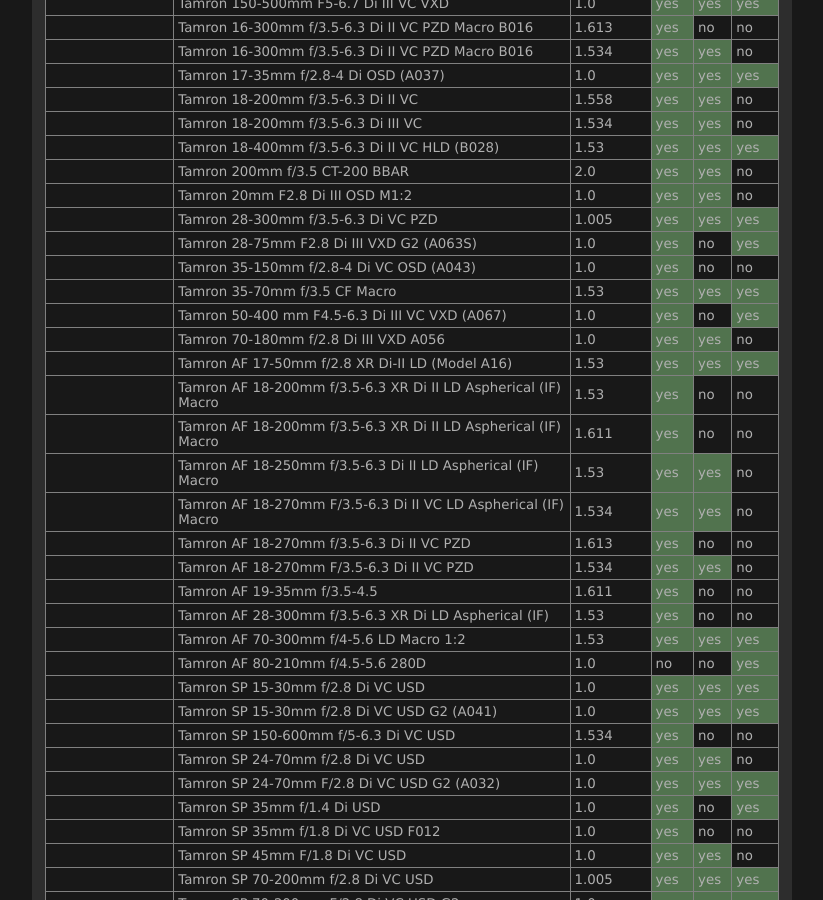
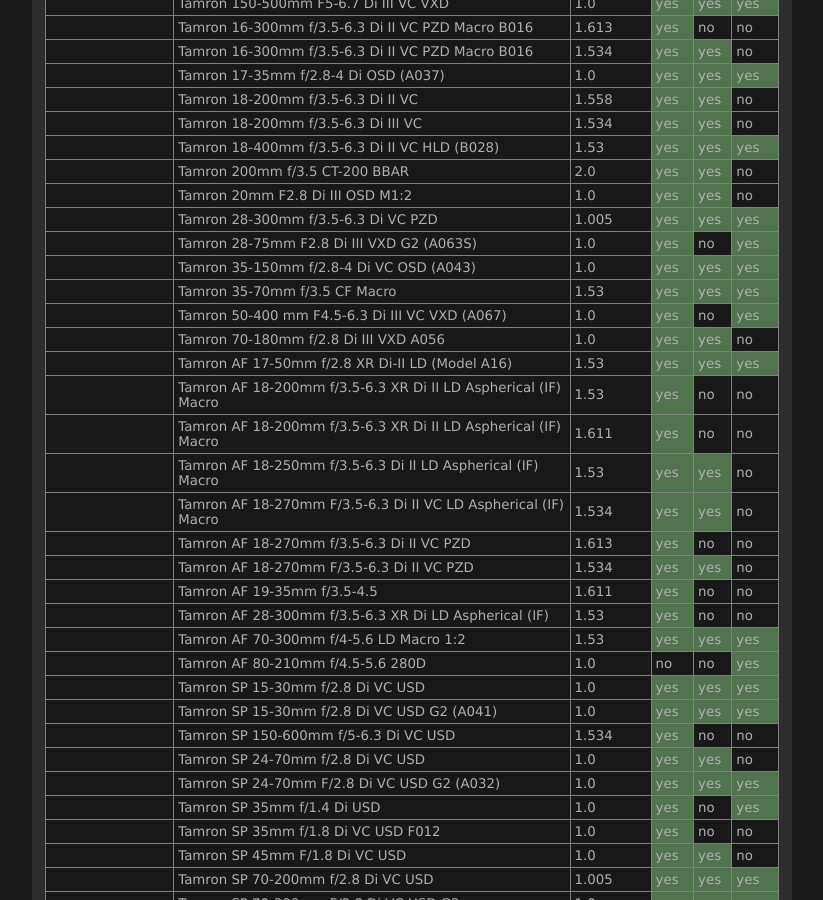
Before and after one commit to lensfun/lensfun.github.io, a Jekyll site: the page built from _posts/lenslist/2999-12-31-Lenslist-master.md, in a window 1280 px wide and 900 px high, scrolled down 29889 px. Shown: the whole window, without its empty margins (284-1107 px from the left). Built offline with Jekyll 4.4.1, drawn with Linux system fonts in a browser that asks for light colours.

Commit message:
Update master lens list from GitHub Actions

```diff
--- a/_posts/lenslist/2999-12-31-Lenslist-master.md
+++ b/_posts/lenslist/2999-12-31-Lenslist-master.md
@@ -1238,7 +1238,7 @@ This list was generated on 2024-08-15 from current Lensfun sources. Your Lensfun
 <tr class="lenslist-bg2"><td></td><td>Tamron 20mm F2.8 Di III OSD M1:2</td><td>1.0</td><td class="lenslist-highlight lenslist-check">yes</td><td class="lenslist-highlight lenslist-check">yes</td><td class="lenslist-check">no</td></tr>
 <tr class="lenslist-bg2"><td></td><td>Tamron 28-300mm f/3.5-6.3 Di VC PZD</td><td>1.005</td><td class="lenslist-highlight lenslist-check">yes</td><td class="lenslist-highlight lenslist-check">yes</td><td class="lenslist-highlight lenslist-check">yes</td></tr>
 <tr class="lenslist-bg2"><td></td><td>Tamron 28-75mm F2.8 Di III VXD G2 (A063S)</td><td>1.0</td><td class="lenslist-highlight lenslist-check">yes</td><td class="lenslist-check">no</td><td class="lenslist-highlight lenslist-check">yes</td></tr>
-<tr class="lenslist-bg2"><td></td><td>Tamron 35-150mm f/2.8-4 Di VC OSD (A043)</td><td>1.0</td><td class="lenslist-highlight lenslist-check">yes</td><td class="lenslist-check">no</td><td class="lenslist-check">no</td></tr>
+<tr class="lenslist-bg2"><td></td><td>Tamron 35-150mm f/2.8-4 Di VC OSD (A043)</td><td>1.0</td><td class="lenslist-highlight lenslist-check">yes</td><td class="lenslist-highlight lenslist-check">yes</td><td class="lenslist-highlight lenslist-check">yes</td></tr>
 <tr class="lenslist-bg2"><td></td><td>Tamron 35-70mm f/3.5 CF Macro</td><td>1.53</td><td class="lenslist-highlight lenslist-check">yes</td><td class="lenslist-highlight lenslist-check">yes</td><td class="lenslist-highlight lenslist-check">yes</td></tr>
 <tr class="lenslist-bg2"><td></td><td>Tamron 50-400 mm F4.5-6.3 Di III VC VXD (A067)</td><td>1.0</td><td class="lenslist-highlight lenslist-check">yes</td><td class="lenslist-check">no</td><td class="lenslist-highlight lenslist-check">yes</td></tr>
 <tr class="lenslist-bg2"><td></td><td>Tamron 70-180mm f/2.8 Di III VXD A056</td><td>1.0</td><td class="lenslist-highlight lenslist-check">yes</td><td class="lenslist-highlight lenslist-check">yes</td><td class="lenslist-check">no</td></tr>
```
